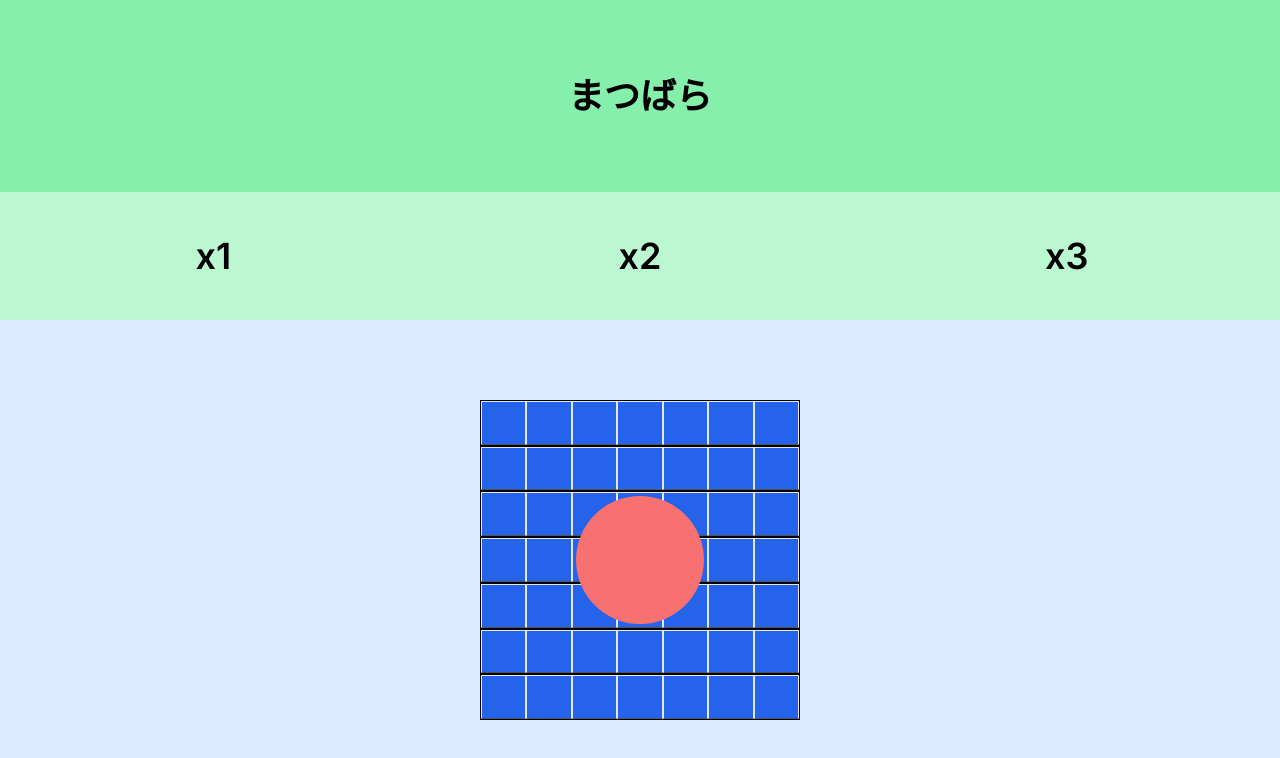
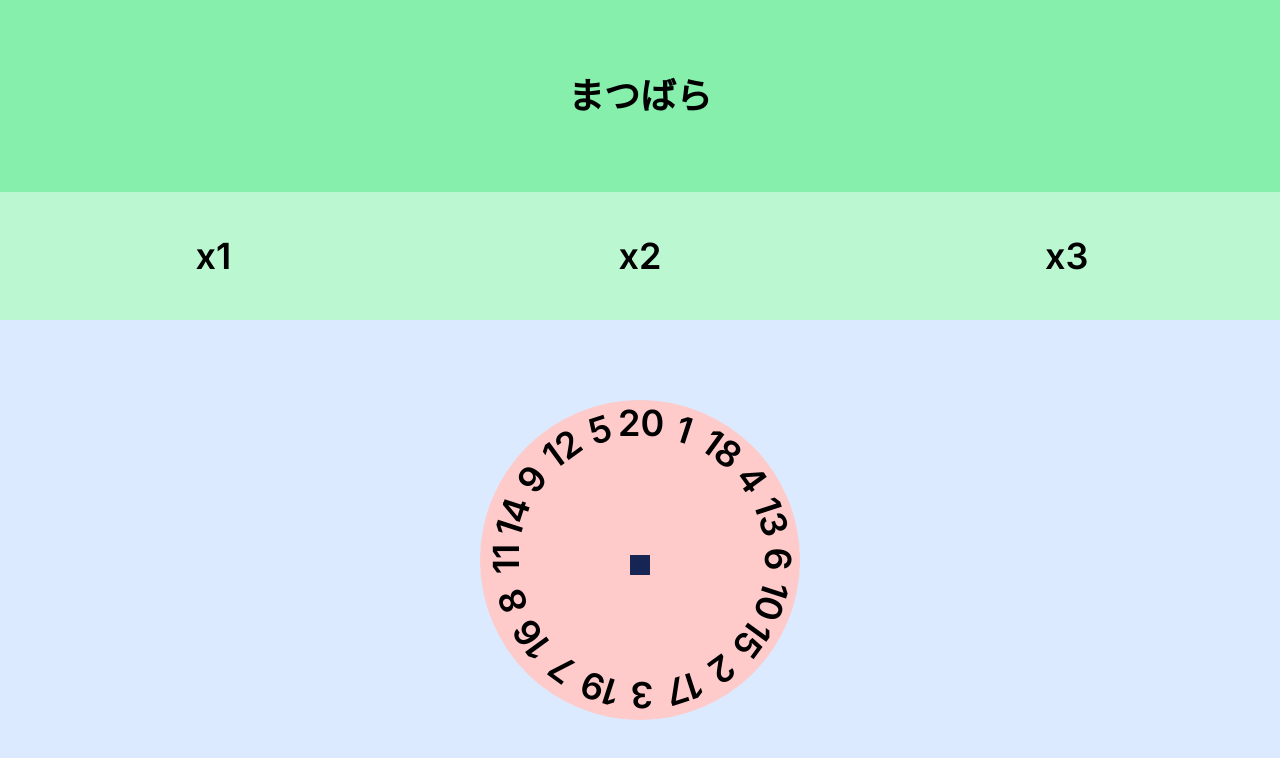
Before and after one commit to katsudon08/darts_frontend, a Next.js app: page /game in a window 1280 px wide. Shown: the top 758 px of the page. Built offline with nearby package versions, Linux system fonts and the light colour scheme.

Commit message:
ダーツ板のように文字を配置することができたが、回転してしまっているため修正する必要あり

```diff
--- a/src/app/game/page.tsx
+++ b/src/app/game/page.tsx
@@ -4,7 +4,17 @@ import TEXT from "@/components/TEXT"
 import { useState } from "react"
 
 export default function () {
-    const [isActive, setIsActive] = useState(false)
+    const [isActive, setIsActive] = useState(true)
+
+    const darts = [
+        [12, 5, 20, 1, 18],
+        [9, 0, 0, 0, 4],
+        [14, 0, 0, 0, 13],
+        [11, 0, 0, 0, 6],
+        [8, 0, 0, 0, 10],
+        [16, 0, 0, 0, 15],
+        [7, 19, 3, 17, 2]
+    ]
 
     const handleDarts = (e: React.MouseEvent) => {
         setIsActive(!isActive)
@@ -36,14 +46,112 @@ export default function () {
                                 : "flex flex-col justify-center items-center h-80 w-80 invisible"
                         }
                     >
-                        {Array(7).fill(0).map((v, i) => (
-                            <div className="bg-blue-600 flex flex-row visible h-full w-full border border-black" key={i}>
-                                {Array(7).fill(0).map((v, i) => (
-                                    <div className="h-full w-full border border-b-zinc-600" key={i}></div>
-                                ))}
+
+                        <div className="relative visible translate-y-1/4 bg-blue-950 h-5 w-5">
+                            <div className="absolute top-1 visible h-40 w-8 -translate-y-full -translate-x-3">
+                                <button className="flex justify-center h-full w-fit pt-1">
+                                    <TEXT text="20" />
+                                </button>
                             </div>
-                        ))}
-                        <div className="absolute visible h-32 w-32 rounded-full bg-red-400">
+                            <div className="absolute text-center top-1 visible h-40 w-12 -translate-y-full -translate-x-3 origin-bottom rotate-18">
+                                <button className="flex justify-center h-full w-full pt-1">
+                                    <TEXT text="1" />
+                                </button>
+                            </div>
+                            <div className="absolute text-center top-1 visible h-40 w-12 -translate-y-full -translate-x-3 origin-bottom rotate-36">
+                                <button className="flex justify-center h-full w-full pt-1">
+                                    <TEXT text="18" />
+                                </button>
+                            </div>
+                            <div className="absolute text-center top-1 visible h-40 w-12 -translate-y-full -translate-x-3 origin-bottom rotate-54">
+                                <button className="flex justify-center h-full w-full pt-1">
+                                    <TEXT text="4" />
+                                </button>
+                            </div>
+                            <div className="absolute text-center top-1 visible h-40 w-12 -translate-y-full -translate-x-3 origin-bottom rotate-72">
+                                <button className="flex justify-center h-full w-full pt-1">
+                                    <TEXT text="13" />
+                                </button>
+                            </div>
+                            <div className="absolute text-center top-1 visible h-40 w-12 -translate-y-full -translate-x-3 origin-bottom rotate-90">
+                                <button className="flex justify-center h-full w-full pt-1">
+                                    <TEXT text="6" />
+                                </button>
+                            </div>
+                            <div className="absolute text-center top-1 visible h-40 w-12 -translate-y-full -translate-x-3 origin-bottom rotate-108">
+                                <button className="flex justify-center h-full w-full pt-1">
+                                    <TEXT text="10" />
+                                </button>
+                            </div>
+                            <div className="absolute text-center top-1 visible h-40 w-12 -translate-y-full -translate-x-3 origin-bottom rotate-126">
+                                <button className="flex justify-center h-full w-full pt-1">
+                                    <TEXT text="15" />
+                                </button>
+                            </div>
+                            <div className="absolute text-center top-1 visible h-40 w-12 -translate-y-full -translate-x-3 origin-bottom rotate-144">
+                                <button className="flex justify-center h-full w-full pt-1">
+                                    <TEXT text="2" />
+                                </button>
+                            </div>
+                            <div className="absolute text-center top-1 visible h-40 w-12 -translate-y-full -translate-x-3 origin-bottom rotate-162">
+                                <button className="flex justify-center h-full w-full pt-1">
+                                    <TEXT text="17" />
+                                </button>
+                            </div>
+                            <div className="absolute text-center top-1 visible h-40 w-12 -translate-y-full -translate-x-3 origin-bottom rotate-180">
+                                <button className="flex justify-center h-full w-full pt-1">
+                                    <TEXT text="3" />
+                                </button>
+                            </div>
+                            <div className="absolute text-center top-1 visible h-40 w-12 -translate-y-full -translate-x-3 origin-bottom rotate-198">
+                                <button className="flex justify-center h-full w-full pt-1">
+                                    <TEXT text="19" />
+                                </button>
+                            </div>
+                            <div className="absolute text-center top-1 visible h-40 w-12 -translate-y-full -translate-x-3 origin-bottom rotate-216">
+                                <button className="flex justify-center h-full w-full pt-1">
+                                    <TEXT text="7" />
+                                </button>
+                            </div>
+                            <div className="absolute text-center top-1 visible h-40 w-12 -translate-y-full -translate-x-3 origin-bottom rotate-234">
+                                <button className="flex justify-center h-full w-full pt-1">
+                                    <TEXT text="16" />
+                                </button>
+                            </div>
+                            <div className="absolute text-center top-1 visible h-40 w-12 -translate-y-full -translate-x-3 origin-bottom rotate-252">
+                                <button className="flex justify-center h-full w-full pt-1">
+                                    <TEXT text="8" />
+                                </button>
+                            </div>
+                            <div className="absolute text-center top-1 visible h-40 w-12 -translate-y-full -translate-x-3 origin-bottom rotate-270">
+                                <button className="flex justify-center h-full w-full pt-1">
+                                    <TEXT text="11" />
+                                </button>
+                            </div>
+                            <div className="absolute text-center top-1 visible h-40 w-12 -translate-y-full -translate-x-3 origin-bottom rotate-288">
+                                <button className="flex justify-center h-full w-full pt-1">
+                                    <TEXT text="14" />
+                                </button>
+                            </div>
+                            <div className="absolute text-center top-1 visible h-40 w-12 -translate-y-full -translate-x-3 origin-bottom rotate-306">
+                                <button className="flex justify-center h-full w-full pt-1">
+                                    <TEXT text="9" />
+                                </button>
+                            </div>
+                            <div className="absolute text-center top-1 visible h-40 w-12 -translate-y-full -translate-x-3 origin-bottom rotate-324">
+                                <button className="flex justify-center h-full w-full pt-1">
+                                    <TEXT text="12" />
+                                </button>
+                            </div>
+                            <div className="absolute text-center top-1 visible h-40 w-12 -translate-y-full -translate-x-3 origin-bottom rotate-342">
+                                <button className="flex justify-center h-full w-full pt-1">
+                                    <TEXT text="5" />
+                                </button>
+                            </div>
+                        </div>
+
+
+                        <div className="absolute invisible h-32 w-32 rounded-full bg-red-400">
                             <button className="h-full w-full" onClick={e => handleDarts(e)} />
                         </div>
                     </div>
--- a/tailwind.config.ts
+++ b/tailwind.config.ts
@@ -12,6 +12,27 @@ const config: Config = {
                 "gradient-radial": "radial-gradient(var(--tw-gradient-stops))",
                 "gradient-conic":
                     "conic-gradient(from 180deg at 50% 50%, var(--tw-gradient-stops))"
+            },
+            rotate: {
+                "18": "18deg",
+                "36": "36deg",
+                "54": "54deg",
+                "72": "72deg",
+                "90": "90deg",
+                "108": "108deg",
+                "126": "126deg",
+                "144": "144deg",
+                "162": "162deg",
+                "198": "198deg",
+                "216": "216deg",
+                "234": "234deg",
+                "252": "252deg",
+                "270": "270deg",
+                "288": "288deg",
+                "306": "306deg",
+                "324": "324deg",
+                "342": "342deg",
+                "360": "360deg"
             }
         }
     },
```
